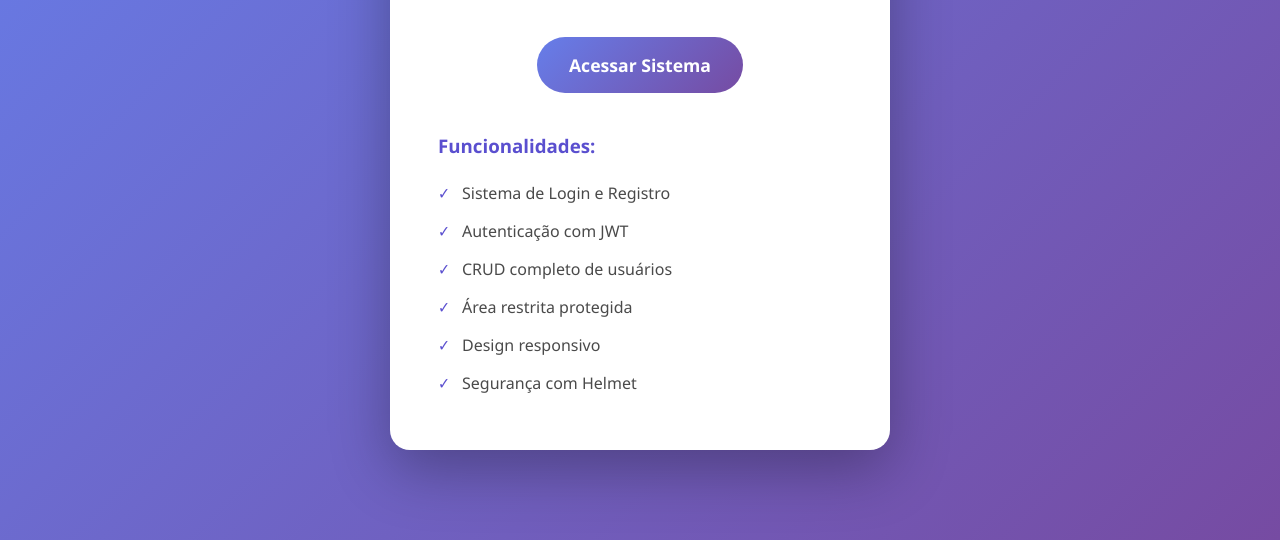
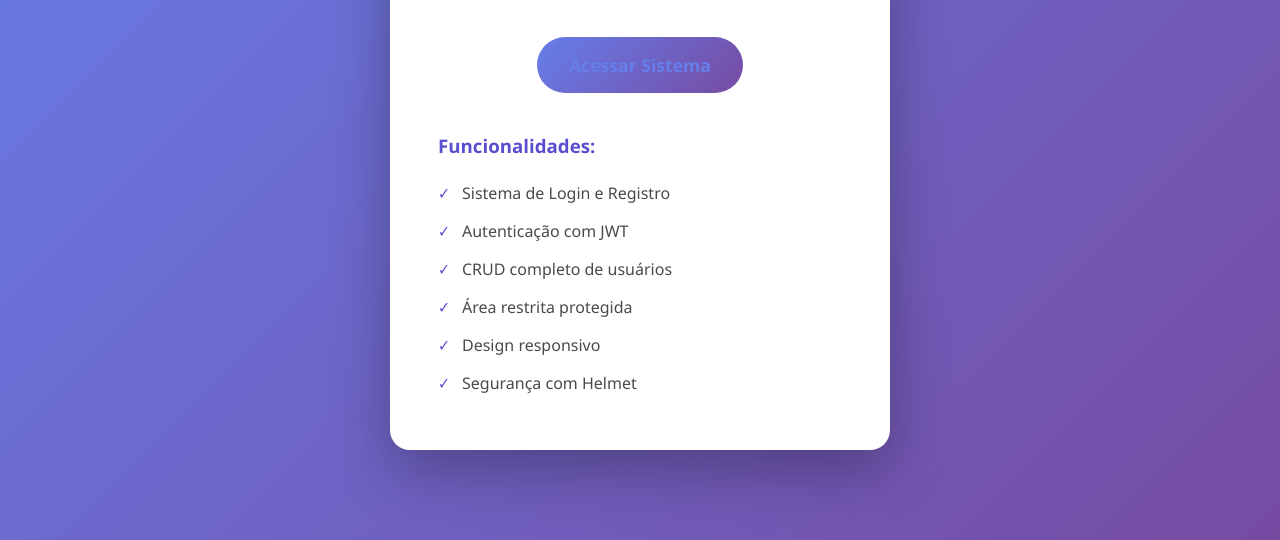
Before and after one commit to N30R4BB1t/login-register, a website: page views/index.html in a window 1280 px wide. Shown: the part 260-800 px from the top of the page. Drawn offline with Linux system fonts and the light colour scheme.

Commit message:
Update style_index.css

```diff
--- a/public/css/style_index.css
+++ b/public/css/style_index.css
@@ -11,7 +11,7 @@ body {
     display: flex;
     justify-content: center;
     align-items: center;
-    color: white;  /* ✅ CORRIGIDO: Branco no gradiente escuro */
+    color: #667eea;  /* ✅ CORRIGIDO: Branco no gradiente escuro */
 }
 
 .container {
@@ -40,7 +40,7 @@ p {
     display: inline-block;
     padding: 1rem 2rem;
     background: linear-gradient(135deg, #667eea 0%, #764ba2 100%);
-    color: white;  /* ✅ JÁ ESTAVA CORRETO */
+    color: #667eea;  /* ✅ JÁ ESTAVA CORRETO */
     text-decoration: none;
     border-radius: 50px;
     font-weight: 600;
```
